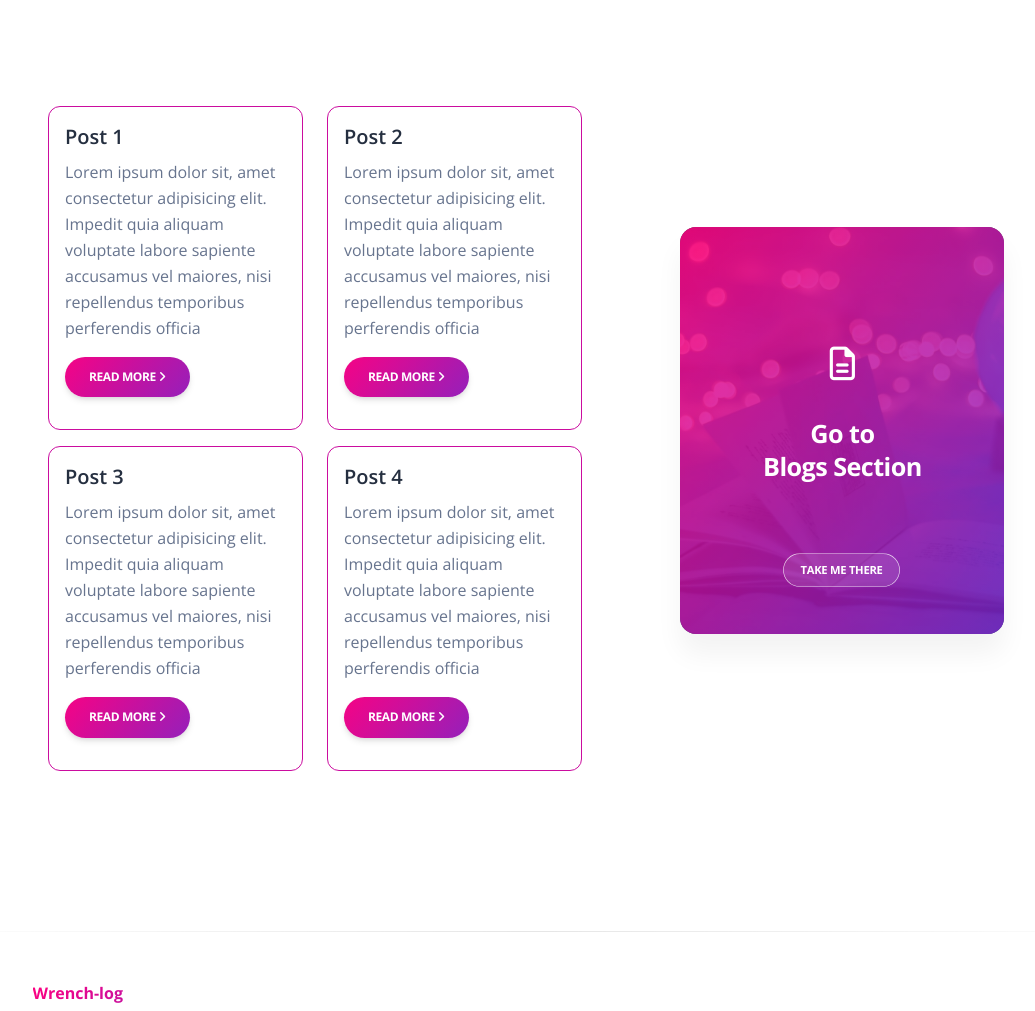
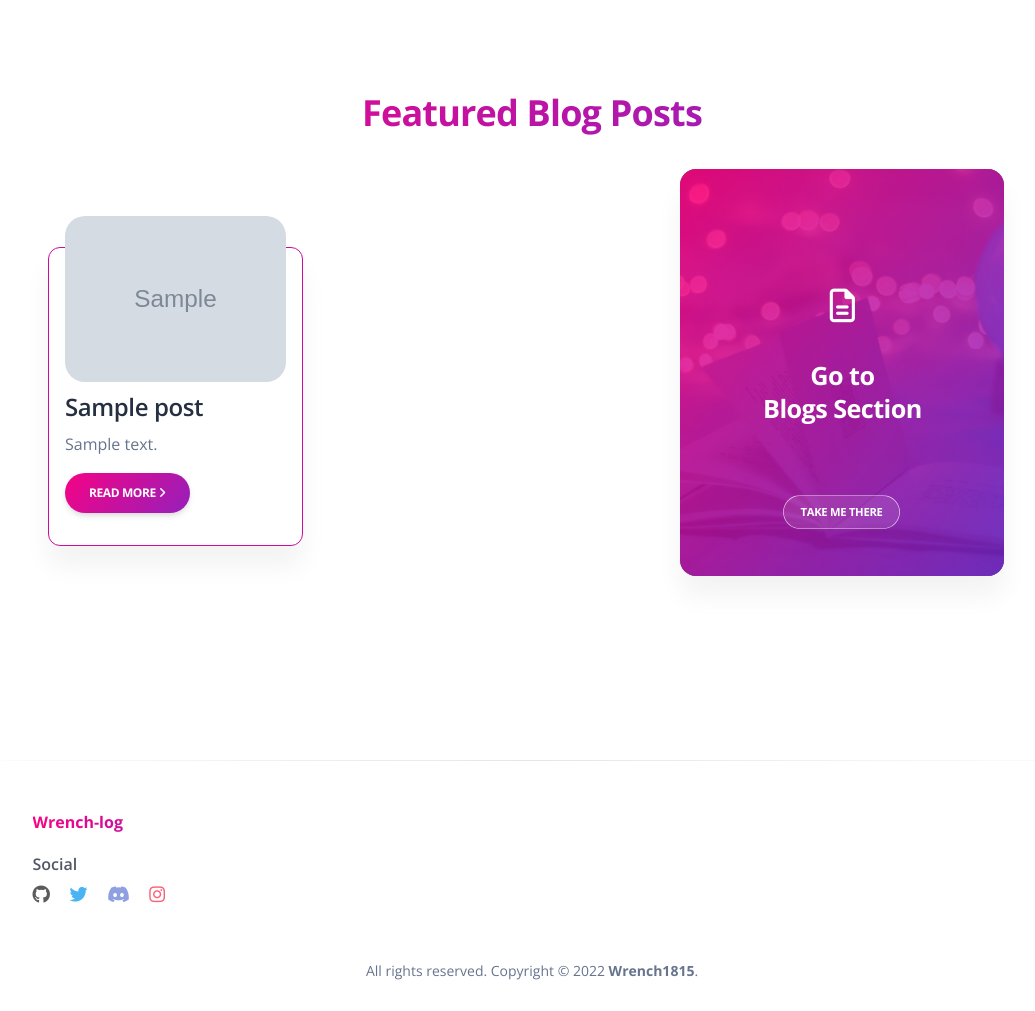
Before and after one commit to wrench1815/blog, a Django app: page / in a window 1280 px wide. Shown: the part 686-1697 px from the top of the page, without its empty margins (108-1143 px from the left). After the commit the page ends 1666 px from the top, so only its background shows below. Run offline with Django 3.2, Linux system fonts and the light colour scheme; tables that the repository leaves empty hold one stand-in row (values such as "Sample post"); grey boxes marked "Sample" are stand-in pictures; some libraries are stand-ins or nearby versions.

Commit message:
add featured post section in Home

```diff
--- a/blogs/admin.py
+++ b/blogs/admin.py
@@ -7,4 +7,4 @@ from .models import Post
 @admin.register(Post)
 class PostAdmin(admin.ModelAdmin):
     '''Admin View for Post'''
-    list_display = ['title', 'date_posted']
+    list_display = ['title','author', 'date_posted']
--- a/mainpages/views.py
+++ b/mainpages/views.py
@@ -5,9 +5,16 @@ from django.contrib.messages.views import SuccessMessageMixin
 from django.contrib.auth.models import User
 from .models import ChangelogsModel, ContactForm
 
+from blogs.models import Post
+
 
 def home(request):
-    return render(request, 'mainpages/home.html')
+    featured_posts = Post.objects.all().order_by('date_posted')[:4]
+
+    print(featured_posts)
+
+    context = {'featured_posts': featured_posts}
+    return render(request, 'mainpages/home.html', context)
 
 
 def about(request):
--- a/pyproject.toml
+++ b/pyproject.toml
@@ -12,12 +12,12 @@ python-dotenv = "^0.15.0"
 gunicorn = "^20.1.0"
 whitenoise = "^5.2.0"
 dj-database-url = "^0.5.0"
-psycopg2 = "^2.8.6"
 django-jazzmin = "^2.4.6"
 Pillow = "^9.0.0"
 django-ckeditor = "^6.1.0"
 django-storages = "^1.11.1"
 dropbox = "^11.13.3"
+psycopg2-binary = "^2.9.2"
 
 [tool.poetry.dev-dependencies]
 
--- a/templates/mainpages/home.html
+++ b/templates/mainpages/home.html
@@ -86,75 +86,49 @@
 <!-- Recommended Section -->
 <section class="my-5 py-5">
   <div class="container">
+    <h2 class="text-primary text-gradient text-center">Featured Blog Posts</h2>
     <div class="row align-items-center">
       <div class="col-lg-6 ms-auto">
         <div class="row justify-content-left">
-          <!-- Post 1 -->
-          <div class="col-md-6 mt-3">
+          {% for post in featured_posts %}
+
+          <div class="col-md-6 mt-5">
             <div class="info">
-              <div class="card-body bg-white border border-primary rounded-3">
-                <h5 class="card-title">Post 1</h5>
-                <p class="card-text">
-                  Lorem ipsum dolor sit, amet consectetur adipisicing elit.
-                  Impedit quia aliquam voluptate labore sapiente accusamus vel
-                  maiores, nisi repellendus temporibus perferendis officia
-                </p>
-                <a type="button" class="btn btn-round bg-gradient-primary"
-                  >read more <span><i class="fas fa-angle-right"></i></span
-                ></a>
+              <div
+                class="
+                  card card-body
+                  bg-white
+                  rounded-6
+                  border border-primary
+                  shadow-blur
+                "
+              >
+                <div class="card-img ratio-4-3 mt-n5 img-hover-zoom">
+                  <a href="{% url 'blogs-post-detail' post.slug post.id %}">
+                    <img
+                      src="{{ post.featured_image.url }}"
+                      class="img-fluid rounded-8"
+                      alt="Featured Image"
+                    />
+                  </a>
+                </div>
+                <h4 class="my-2">
+                  <a
+                    href="{% url 'blogs-post-detail' post.slug post.id  %}"
+                    class="text-dark"
+                    >{{ post.title }}</a
+                  >
+                </h4>
+                <p class="card-text">{{ post.excerpt }}</p>
+                <div class="d-flex">
+                  <a class="btn btn-round bg-gradient-primary"
+                    >read more <span><i class="fas fa-angle-right"></i></span
+                  ></a>
+                </div>
               </div>
             </div>
           </div>
-          <!-- Post 2 -->
-          <div class="col-md-6 mt-3">
-            <div class="info">
-              <div class="card-body bg-white border border-primary rounded-3">
-                <h5 class="card-title">Post 2</h5>
-                <p class="card-text">
-                  Lorem ipsum dolor sit, amet consectetur adipisicing elit.
-                  Impedit quia aliquam voluptate labore sapiente accusamus vel
-                  maiores, nisi repellendus temporibus perferendis officia
-                </p>
-                <a type="button" class="btn btn-round bg-gradient-primary"
-                  >read more <span><i class="fas fa-angle-right"></i></span
-                ></a>
-              </div>
-            </div>
-          </div>
-        </div>
-        <div class="row justify-content-left">
-          <!-- Post 3 -->
-          <div class="col-md-6 mt-3">
-            <div class="info">
-              <div class="card-body bg-white border border-primary rounded-3">
-                <h5 class="card-title">Post 3</h5>
-                <p class="card-text">
-                  Lorem ipsum dolor sit, amet consectetur adipisicing elit.
-                  Impedit quia aliquam voluptate labore sapiente accusamus vel
-                  maiores, nisi repellendus temporibus perferendis officia
-                </p>
-                <a type="button" class="btn btn-round bg-gradient-primary"
-                  >read more <span><i class="fas fa-angle-right"></i></span
-                ></a>
-              </div>
-            </div>
-          </div>
-          <!-- Post 4 -->
-          <div class="col-md-6 mt-3">
-            <div class="info">
-              <div class="card-body bg-white border border-primary rounded-3">
-                <h5 class="card-title">Post 4</h5>
-                <p class="card-text">
-                  Lorem ipsum dolor sit, amet consectetur adipisicing elit.
-                  Impedit quia aliquam voluptate labore sapiente accusamus vel
-                  maiores, nisi repellendus temporibus perferendis officia
-                </p>
-                <a type="button" class="btn btn-round bg-gradient-primary"
-                  >read more <span><i class="fas fa-angle-right"></i></span
-                ></a>
-              </div>
-            </div>
-          </div>
+          {% endfor %}
         </div>
       </div>
 
```
Also changed, not shown: 1 other file.
